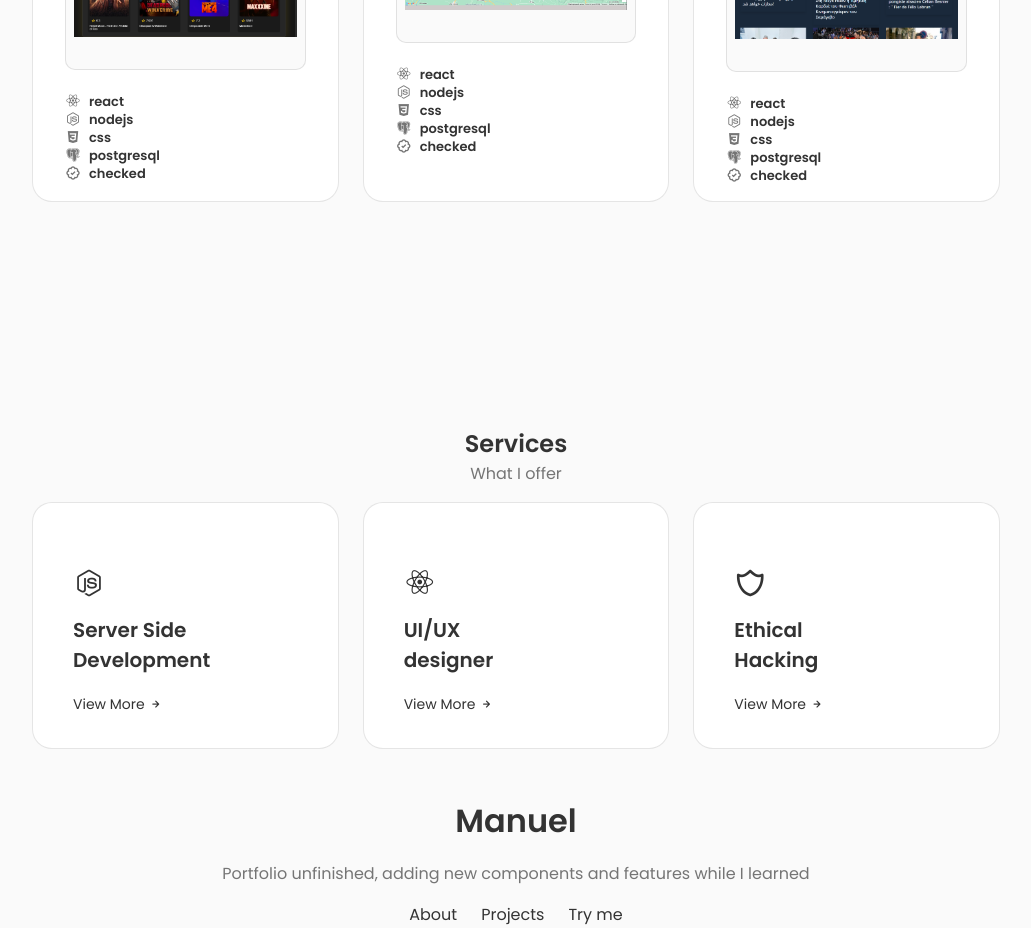
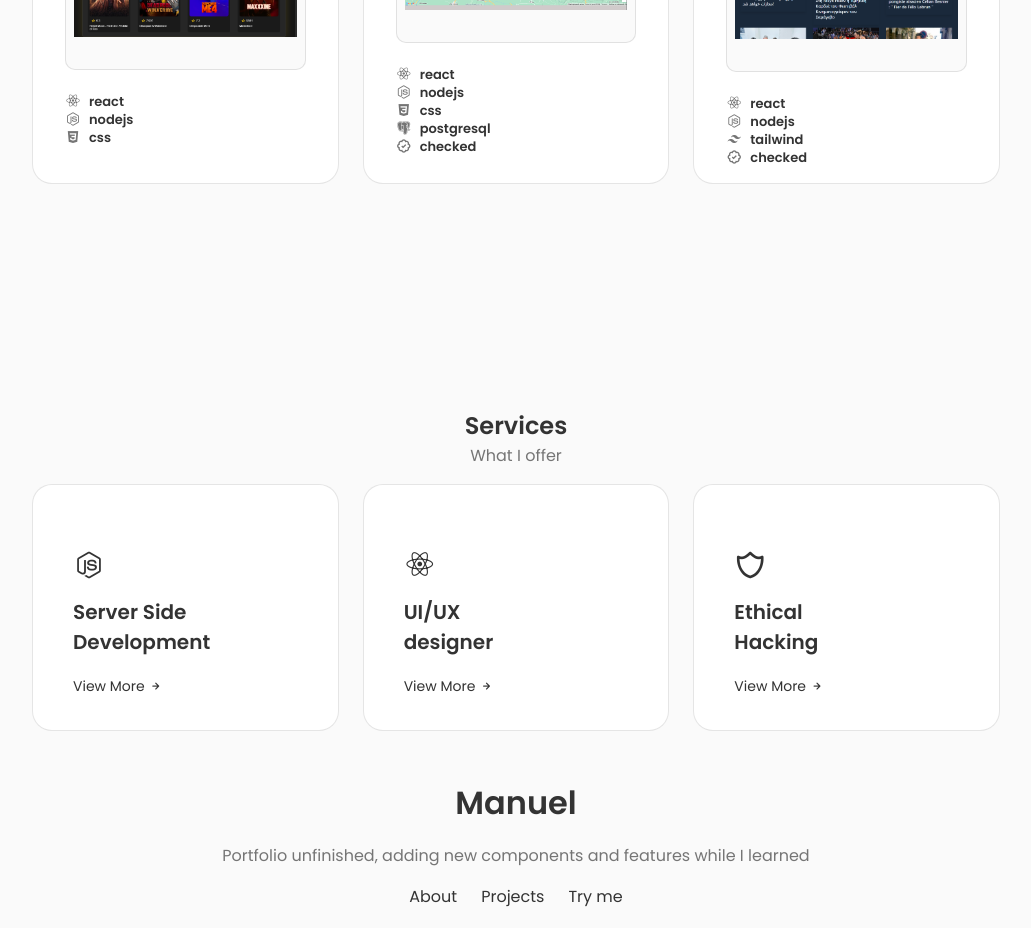
Before and after one commit to pertinaz/portfolio, a React (Create React App) app: page / in a window 1280 px wide. Shown: the part 1040-1968 px from the top of the page, without its empty margins (124-1155 px from the left). Built offline with nearby package versions, Linux system fonts and the light colour scheme.

Commit message:
add projects deployement sites

```diff
--- a/src/components/portfolio/ProjectCard.jsx
+++ b/src/components/portfolio/ProjectCard.jsx
@@ -6,13 +6,14 @@ const toolIcons = {
   css: "bx bxl-css3",
   postgresql: "bx bxl-postgresql",
   checked: "bx bx-badge-check",
+  tailwind: "bx bxl-tailwind-css"
 };
 
 export const projects = [
   {
     title: "Movies review page",
     thumbnail: "/imdb_project.png",
-    tools: ["react", "nodejs", "css", "postgresql", "checked"],
+    tools: ["react", "nodejs", "css"],
     redirect:
       "https://6682901162f6531509073a02--cute-medovik-bab83a.netlify.app/",
   },
@@ -26,7 +27,7 @@ export const projects = [
   {
     title: "News API",
     thumbnail: "/news_project.png",
-    tools: ["react", "nodejs", "css", "postgresql", "checked"],
+    tools: ["react", "nodejs", "tailwind", "checked"],
     redirect: "https://bootcamp-news.netlify.app/",
   },
 ];
```
